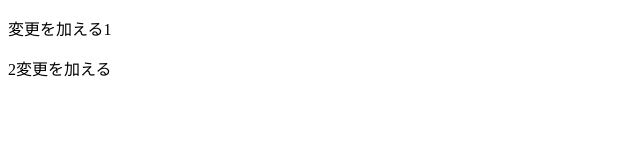
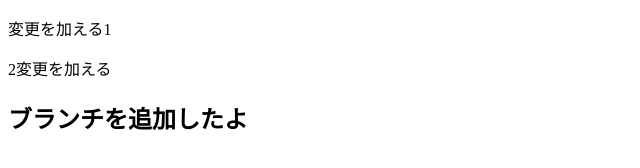
Before and after one commit to Rio-Yamazakii/sample-practice, a plain HTML site: page index.html in a window 1280 px wide. Shown: the whole page, without its empty margins (0-640 px from the left). Drawn offline with Linux system fonts and the light colour scheme.

Commit message:
1ブランチを追加したよ

```diff
--- a/index.html
+++ b/index.html
@@ -9,5 +9,6 @@
   <body>
     <p>変更を加える1</p>
     <p>2変更を加える</p>
+    <h2>ブランチを追加したよ</h2>
   </body>
 </html>
```
